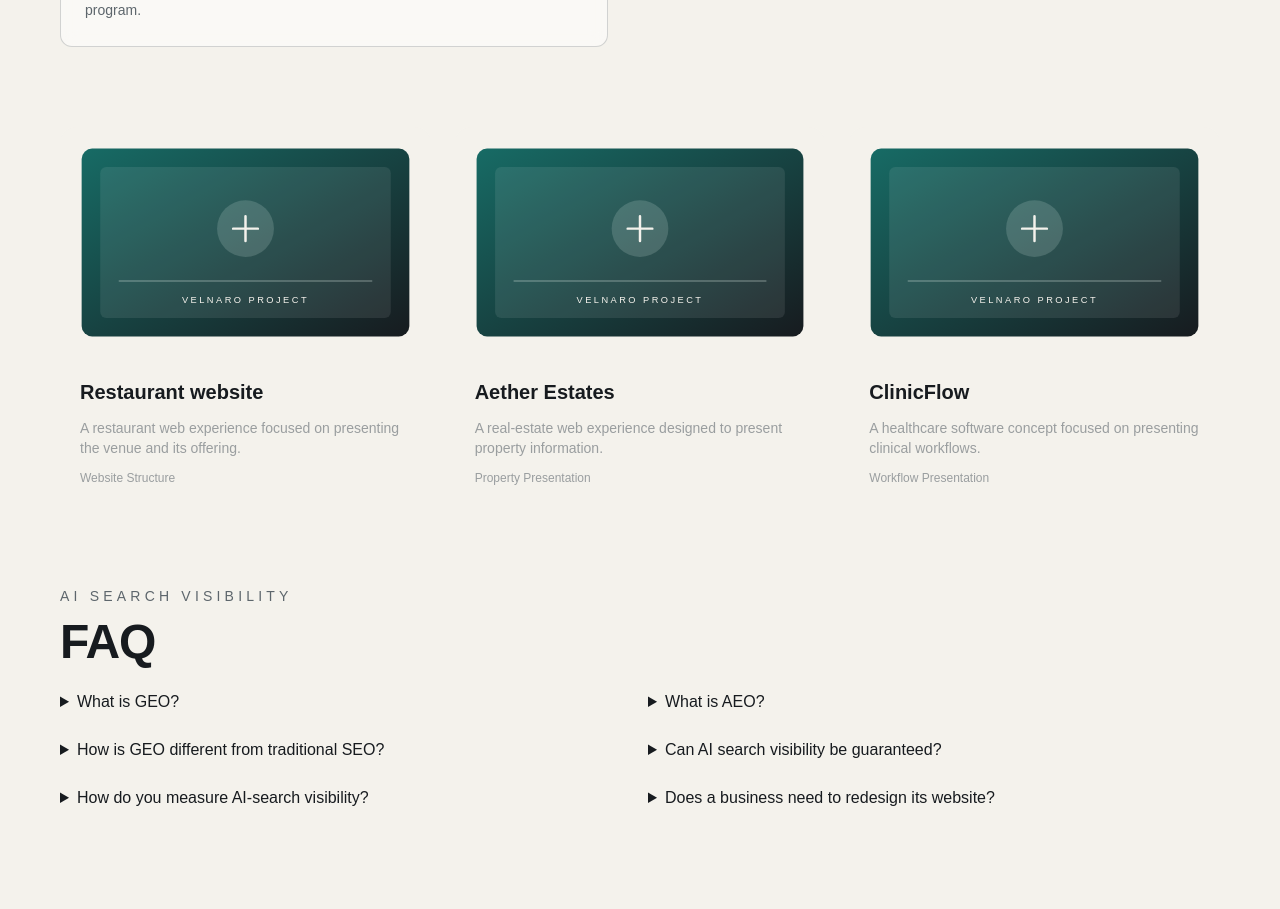
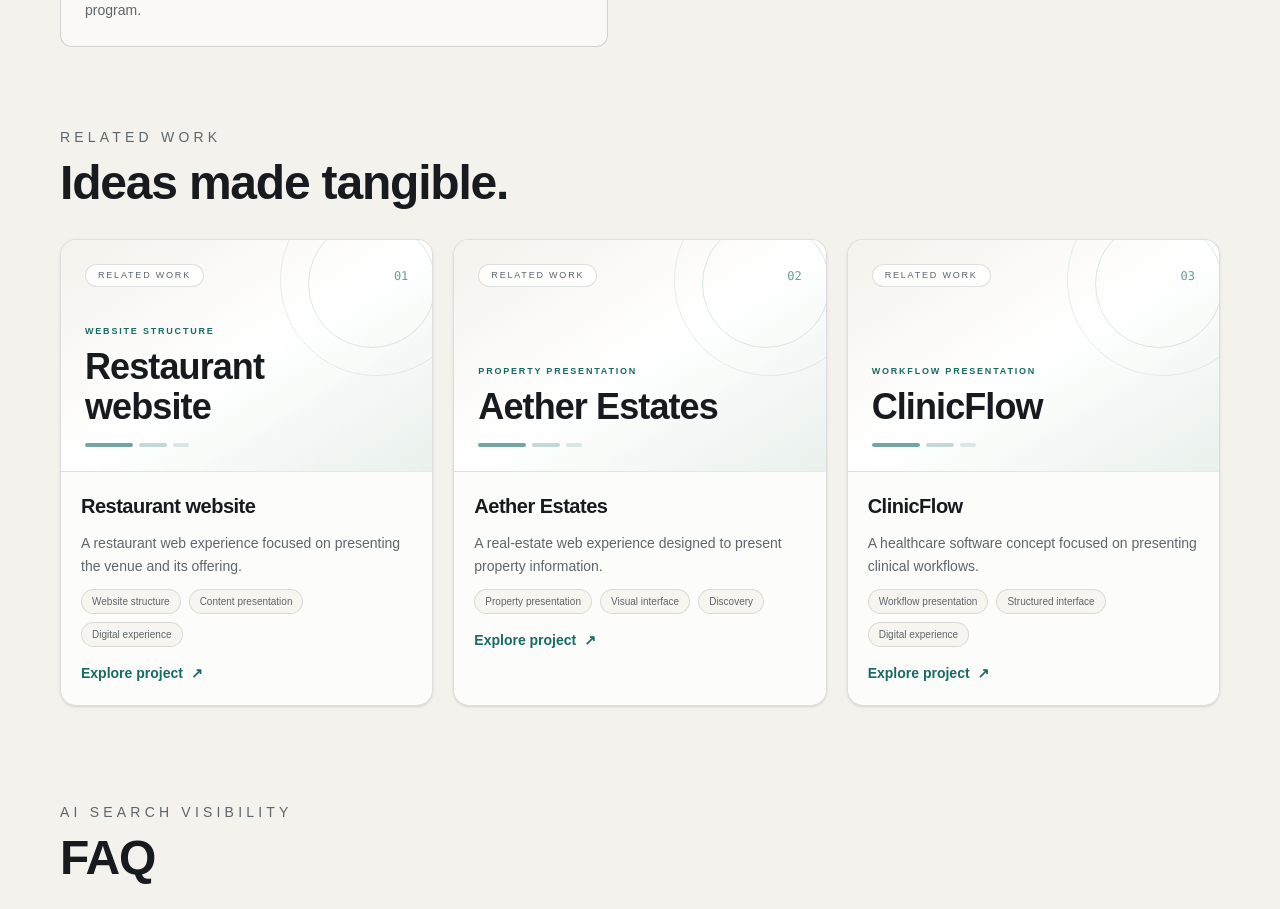
Before and after one commit to devtalish/velnaro-web, a Next.js app: page /ai-search-visibility in a window 1280 px wide. Shown: the part 4380-5289 px from the top of the page. Built offline with nearby package versions, Linux system fonts and the light colour scheme; no server answers; a web font is replaced by a local one.

Commit message:
Replace generic related-work placeholders with editorial project cards

```diff
--- a/components/ai-search-visibility/related-work-grid.tsx
+++ b/components/ai-search-visibility/related-work-grid.tsx
@@ -1,5 +1,5 @@
 import { type FC } from "react";
-import Image from "next/image";
+import Link from "next/link";
 
 type ProjectRef = {
   title: string;
@@ -13,47 +13,63 @@ type RelatedWorkGridProps = {
   projects: ProjectRef[];
 };
 
-const RelatedWorkCard: FC<{ project: ProjectRef }> = ({
-  project,
-}) => {
-  return (
-    <article className="group min-w-0 overflow-hidden rounded-2xl">
-      <div className="relative aspect-[16/10] overflow-hidden">
-                <Image
-          src={project.image || "/placeholder-project.svg"}
-          alt={project.title}
-          fill
-          sizes="(max-width: 768px) 100vw, 50vw"
-          unoptimized
-          className="object-cover transform transition-transform group-hover:scale-110"
-        />
+const RelatedWorkCard: FC<{ project: ProjectRef; index: number }> = ({ project, index }) => {
+  const card = (
+    <>
+      <div className="relative aspect-[16/10] overflow-hidden border-b border-slate/10 bg-gradient-to-br from-ivory via-white to-pale-sage/55 p-5 sm:p-6">
+        {project.image ? (
+          <img src={project.image} alt={`${project.title} preview`} className="absolute inset-0 h-full w-full object-cover transition-transform duration-700 group-hover:scale-105" loading="lazy" />
+        ) : (
+          <>
+            <div className="absolute -right-10 -top-14 h-48 w-48 rounded-full border border-deep-teal/10" />
+            <div className="absolute -right-1 -top-5 h-32 w-32 rounded-full border border-deep-teal/15" />
+            <div className="relative flex h-full flex-col justify-between">
+              <div className="flex items-center justify-between">
+                <span className="rounded-full border border-slate/15 bg-white/75 px-3 py-1 text-[9px] uppercase tracking-[0.2em] text-muted">Related work</span>
+                <span className="font-mono text-xs text-deep-teal/65">{String(index + 1).padStart(2, "0")}</span>
+              </div>
+              <div>
+                <p className="text-[9px] font-semibold uppercase tracking-[0.2em] text-deep-teal">{project.capabilities[0] || "Digital product"}</p>
+                <p className="mt-2 max-w-[85%] text-3xl font-semibold tracking-tight text-graphite sm:text-4xl">{project.title}</p>
+                <div className="mt-4 flex gap-1.5">
+                  <span className="h-1 w-12 rounded-full bg-deep-teal/60" />
+                  <span className="h-1 w-7 rounded-full bg-deep-teal/25" />
+                  <span className="h-1 w-4 rounded-full bg-deep-teal/15" />
+                </div>
+              </div>
+            </div>
+          </>
+        )}
       </div>
+      <div className="space-y-3 p-5">
+        <h3 className="text-xl font-semibold tracking-tight text-graphite">{project.title}</h3>
+        <p className="text-sm leading-relaxed text-muted">{project.description}</p>
+        <div className="flex flex-wrap gap-2">
+          {project.capabilities.slice(0, 3).map((capability) => (
+            <span key={capability} className="rounded-full border border-slate/15 bg-ivory/70 px-2.5 py-1 text-[10px] text-muted">{capability}</span>
+          ))}
+        </div>
+        {project.href && <span className="inline-flex items-center gap-2 pt-1 text-sm font-semibold text-deep-teal">Explore project <span aria-hidden>↗</span></span>}
+      </div>
+    </>
+  );
 
-      <div className="space-y-3 p-5">
-        <h3 className="text-xl font-semibold">
-          {project.title}
-        </h3>
-        <p className="text-sm text-muted/60">
-          {project.description}
-        </p>
-        <p className="text-xs text-muted/60 capitalize">
-          {project.capabilities[0]}
-        </p>
-      </div>
-    </article>
+  const className = "group block min-w-0 overflow-hidden rounded-2xl border border-slate/15 bg-white/75 shadow-sm transition-all duration-300 hover:-translate-y-1 hover:border-deep-teal/25 hover:shadow-xl hover:shadow-graphite/[0.06]";
+  return project.href ? (
+    <a href={project.href} target="_blank" rel="noopener noreferrer" className={className}>{card}</a>
+  ) : (
+    <article className={className}>{card}</article>
   );
 };
 
-export const RelatedWorkGrid: FC<RelatedWorkGridProps> = ({
-  projects,
-}) => {
-  return (
-    <section className="mb-20">
-      <div className="grid gap-6 md:grid-cols-2 lg:grid-cols-3">
-        {projects.map((project) => (
-          <RelatedWorkCard key={project.title} project={project} />
-        ))}
-      </div>
-    </section>
-  );
-};
+export const RelatedWorkGrid: FC<RelatedWorkGridProps> = ({ projects }) => (
+  <section className="mb-24" aria-label="Related work">
+    <div className="mb-8 max-w-3xl">
+      <p className="text-eyebrow mb-3 uppercase tracking-wider">RELATED WORK</p>
+      <h2 className="text-heading">Ideas made tangible.</h2>
+    </div>
+    <div className="grid gap-5 md:grid-cols-2 lg:grid-cols-3">
+      {projects.map((project, index) => <RelatedWorkCard key={project.title} project={project} index={index} />)}
+    </div>
+  </section>
+);
```
